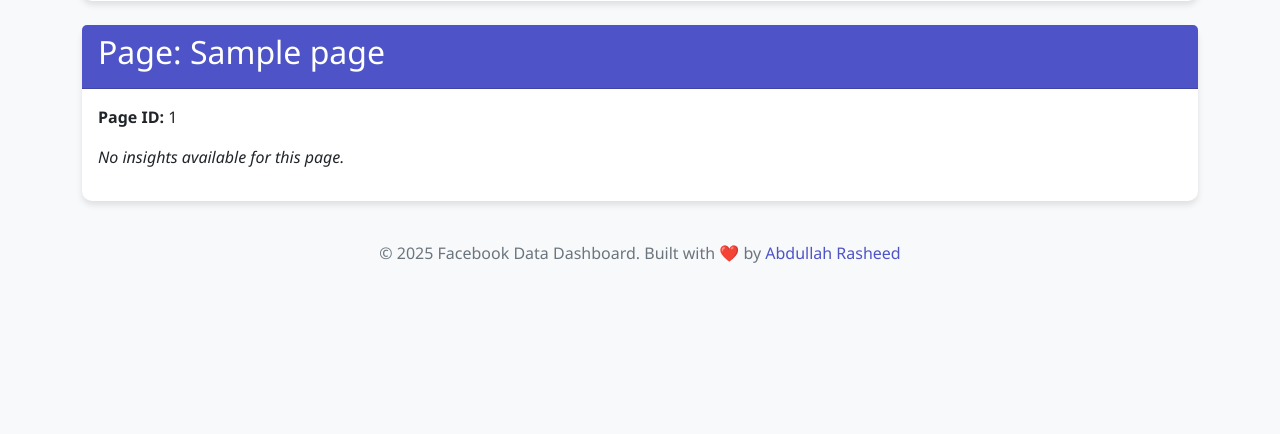
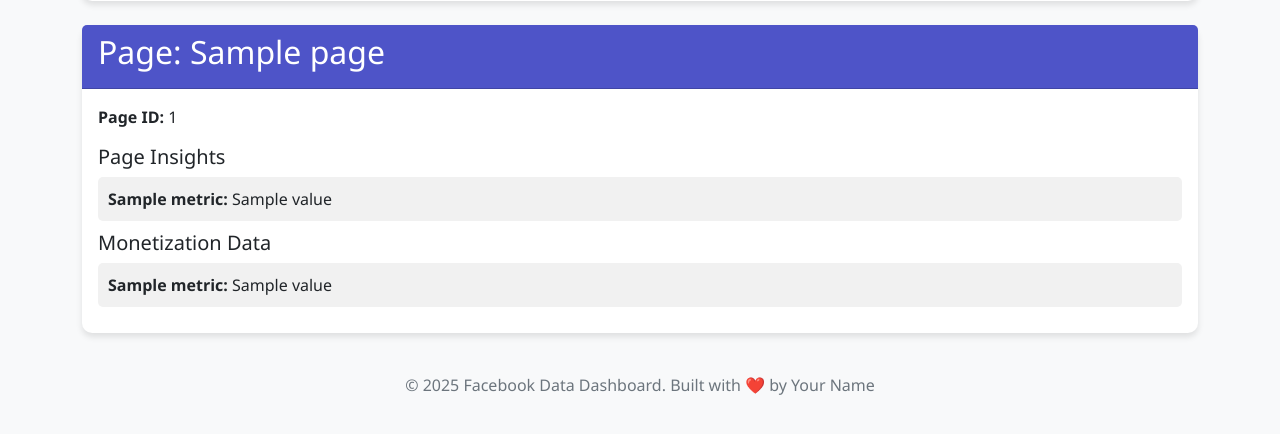
Before and after one commit to Abdullah-Rasheed/PIB-Grow, a Flask app: template templates/dashboard.html in a window 1280 px wide. Shown: the part 300-734 px from the top of the page. Run offline with Flask 3, Linux system fonts and the light colour scheme; the template is opened without the code that fills it: most values are stand-ins (such as "Sample title", 1, 10 or a date in 2020).

Commit message:
Update dashboard.html

```diff
--- a/templates/dashboard.html
+++ b/templates/dashboard.html
@@ -76,26 +76,37 @@
         {% for page in pages %}
         <div class="page card mb-4">
             <div class="card-header">
-                <h2>Page: {{ page['name'] }}</h2>
+                <h2>Page: {{ page['page_name'] }}</h2>
             </div>
             <div class="card-body">
-                <p><strong>Page ID:</strong> {{ page['id'] }}</p>
+                <p><strong>Page ID:</strong> {{ page['page_id'] }}</p>
 
+                <!-- Insights Section -->
                 {% if page.insights and 'error' in page.insights %}
                 <p class="error-message">
                     Error: {{ page.insights['error']['error_user_msg'] or page.insights['error']['message'] }}
                 </p>
-                {% elif page.insights and 'data' in page.insights %}
-                <div class="mb-3">
-                    <h5>Page Insights</h5>
-                    {% for metric in page.insights['data'] %}
-                    <div class="metric">
-                        <strong>{{ metric['name'] }}:</strong> {{ metric['values'][0]['value'] }}
-                    </div>
-                    {% endfor %}
+                {% elif page.insights %}
+                <h5>Page Insights</h5>
+                {% for metric in page.insights.get('data', []) %}
+                <div class="metric">
+                    <strong>{{ metric['name'] }}:</strong> {{ metric['values'][0]['value'] }}
                 </div>
-                {% else %}
-                <p><em>No insights available for this page.</em></p>
+                {% endfor %}
+                {% endif %}
+
+                <!-- Monetization Section -->
+                {% if page.monetization and 'error' in page.monetization %}
+                <p class="error-message">
+                    Error: {{ page.monetization['error']['message'] }}
+                </p>
+                {% elif page.monetization %}
+                <h5>Monetization Data</h5>
+                {% for monetization in page.monetization.get('data', []) %}
+                <div class="metric">
+                    <strong>{{ monetization['name'] }}:</strong> {{ monetization['value'] }}
+                </div>
+                {% endfor %}
                 {% endif %}
             </div>
         </div>
@@ -103,7 +114,7 @@
     </div>
 
     <div class="footer">
-        <p>&copy; 2025 Facebook Data Dashboard. Built with ❤️ by <a href="#">Abdullah Rasheed</a></p>
+        <p>&copy; 2025 Facebook Data Dashboard. Built with ❤️ by Your Name</p>
     </div>
 
     <script src="https://cdn.jsdelivr.net/npm/bootstrap@5.3.0/dist/js/bootstrap.bundle.min.js"></script>
```
